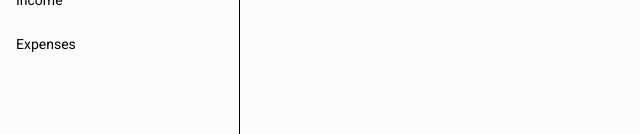
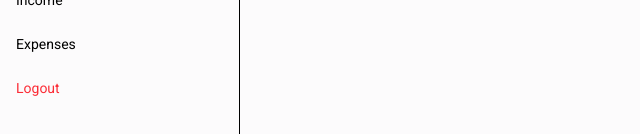
Before and after one commit to harshkaushik31/expense-tracker, a React (Vite) app in the folder frontend/: page /home in a window 1280 px wide. Shown: the part 230-364 px from the top of the page, without its empty margins (0-640 px from the left). Built offline with nearby package versions, Linux system fonts and the light colour scheme.

Commit message:
fixed bug in sidebar and add logout button

```diff
--- a/frontend/src/components/Sidebar.jsx
+++ b/frontend/src/components/Sidebar.jsx
@@ -1,13 +1,15 @@
 import React, { useState } from "react";
-import { NavLink, useLocation } from "react-router-dom";
+import { NavLink, useLocation, useNavigate } from "react-router-dom";
 
 const Sidebar = () => {
+
+  const navigate = useNavigate()
+
   const dummyUserData = {
     _id: "6847f7cab3d8daecdb517095",
     name: "Harsh Kaushik",
     email: "admin@example.com",
-    image:
-      "https://images.unsplash.com/photo-1633332755192-727a05c4013d?q=80&w=300",
+    image: "",
     expenses: [],
     income: [],
   };
@@ -19,7 +21,7 @@ const Sidebar = () => {
   ];
 
   const location = useLocation();
-  const [image, setImage] = useState();
+  const [image, setImage] = useState(null);
 
   const updateImage = () => {
     // TODO: add function to update user image
@@ -30,7 +32,12 @@ const Sidebar = () => {
       {/* User Profile */}
       <div className="flex items-center flex-col">
         <img
-          src={dummyUserData.image}
+          src={
+            image
+              ? URL.createObjectURL(image)
+              : dummyUserData?.image ||
+                "https://images.unsplash.com/photo-1633332755192-727a05c4013d?q=80&w=300"
+          }
           className="h-9 md:h-14 w-9 md:w-14 rounded-full mx-auto"
           alt="User avatar"
         />
@@ -54,7 +61,7 @@ const Sidebar = () => {
             onClick={updateImage}
             className="absolute top-0 right-0 flex p-2 gap-1 bg-primary/10 text-primary cursor-pointer"
           >
-            Save{" "}
+            Save
           </button>
         )}
         <p className="mt-2 text-sm max-md:hidden">{dummyUserData.name}</p>
@@ -74,6 +81,16 @@ const Sidebar = () => {
             {link.name}
           </NavLink>
         ))}
+        <button
+          onClick={() => {
+            {/*TODO: do this using backend api */}
+            localStorage.removeItem("token");
+            navigate('/')
+          }}
+          className="w-full mt-2 px-4 py-2 text-left text-red-500 hover:bg-red-100"
+        >
+          Logout
+        </button>
       </div>
     </div>
   );
```
